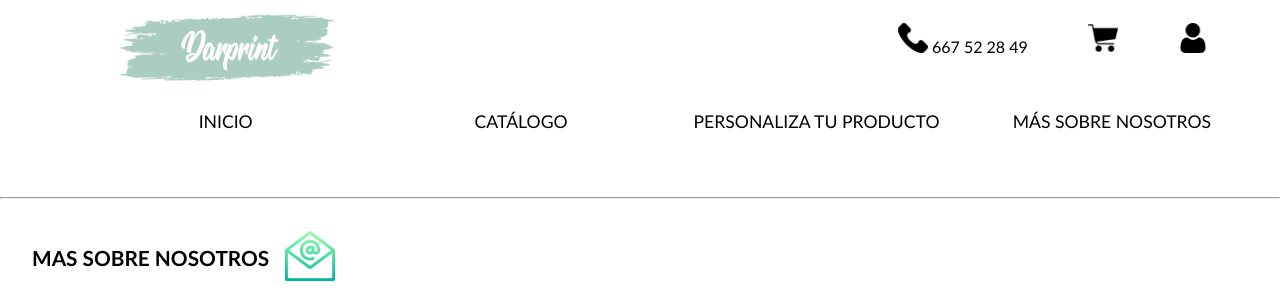
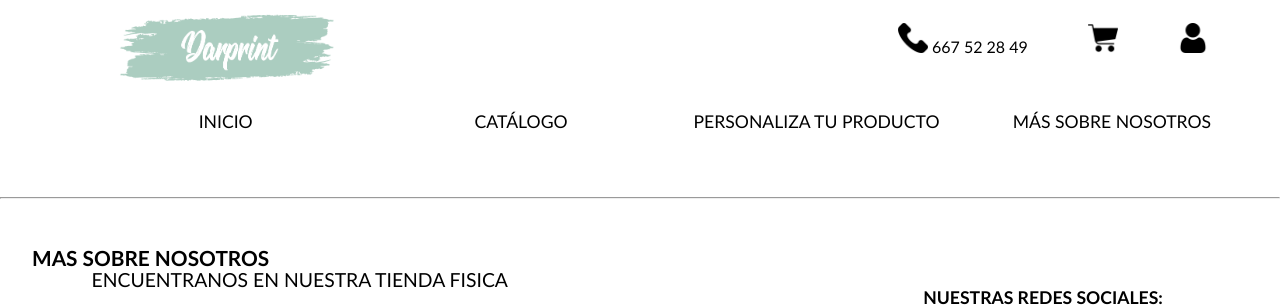
Before and after one commit to cmr718/DarprintCreations, a PHP site: page /TW/masSobreNosotros.php in a window 1280 px wide; the page is wider, and only the part inside the window is pictured. Shown: the part 17-325 px from the top of that part. Run offline with PHP 8.4, Linux system fonts and the light colour scheme; some libraries are stand-ins or nearby versions.

Commit message:
Update masSobreNosotros.php

```diff
--- a/masSobreNosotros.php
+++ b/masSobreNosotros.php
@@ -32,9 +32,6 @@
 	<main class="main">
 		<div class="container">
 			<strong><a>MAS SOBRE NOSOTROS</a></strong>
-			<div class="social">
-				<a><img src="http://localhost/TW/imagenes/social.png" /></a>
-			</div>
 		</div>
 
 
```
